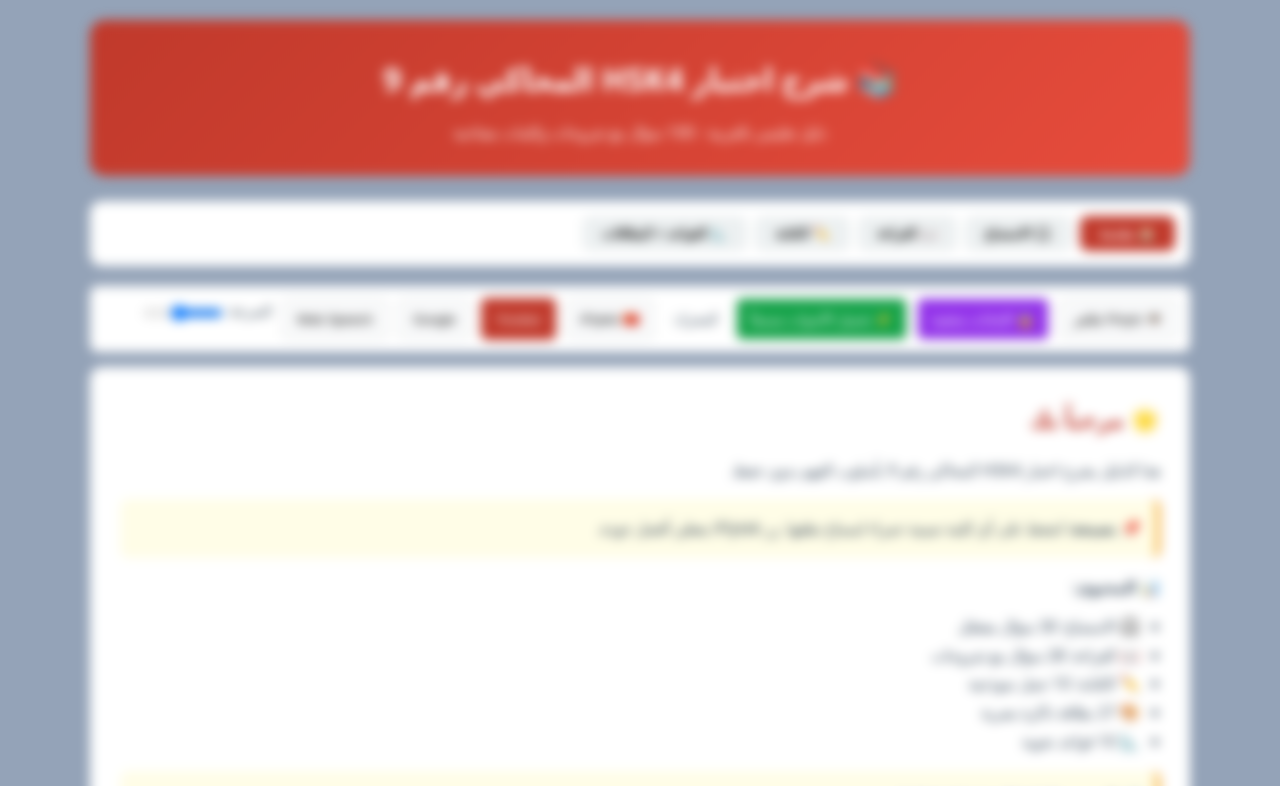
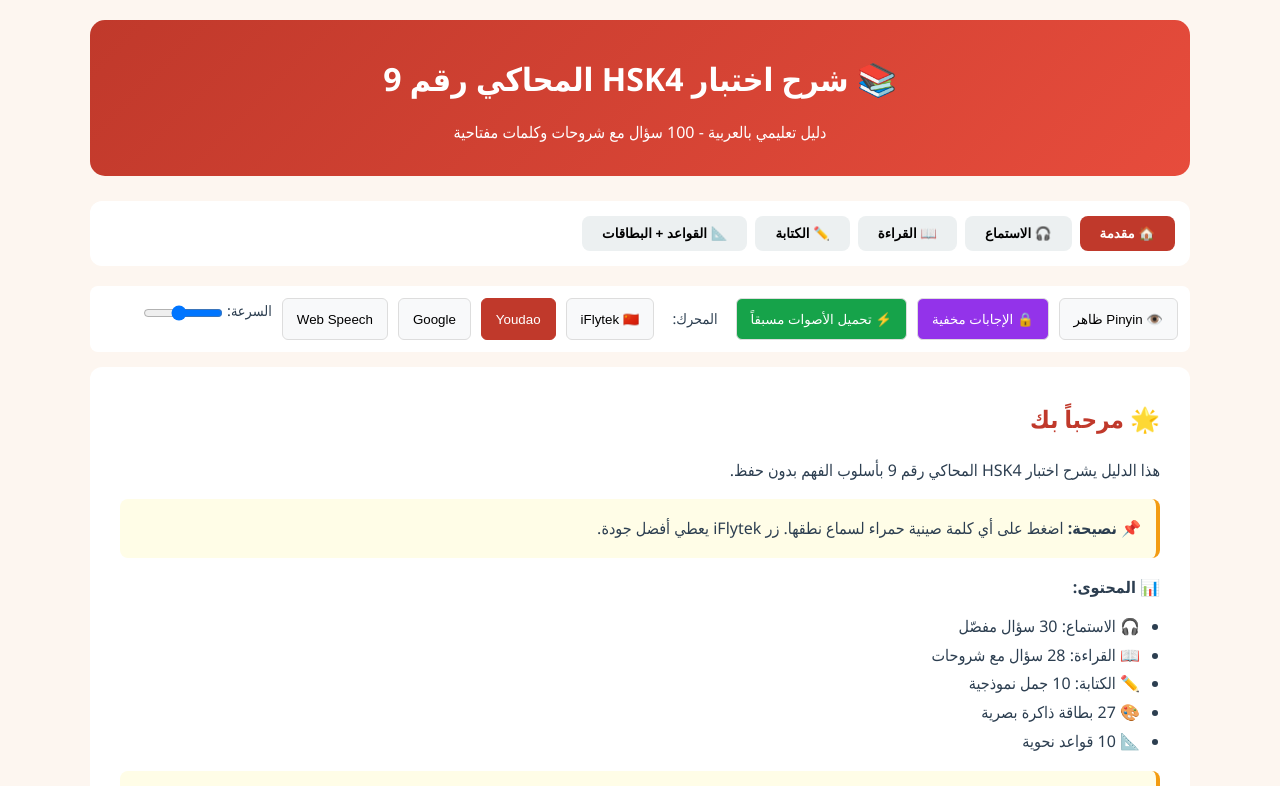
Before and after one commit to man072012/hsk4-tutorial, a plain HTML site: page mock9.html in a window 1280 px wide. Shown: the top 786 px of the page. Drawn offline with Linux system fonts and the light colour scheme.

Commit message:
Fix Mock 9 page-wide blur bug
- The CSS rule '.answer-hidden{filter:blur(6px)}' was matching body.answer-hidden
- This caused the entire page to be blurred when answer-hidden mode was active
- Fixed by making selector specific: 'span.answer.answer-hidden'
- Now only individual answer badges blur, not the whole page

```diff
--- a/mock9.html
+++ b/mock9.html
@@ -54,8 +54,8 @@ audio{direction:ltr}
 .answer-hidden .question:not(.revealed) .reveal-btn{background:#3498db}
 body:not(.answer-hidden) .reveal-btn{display:none}
 /* إخفاء الإجابات افتراضياً */
-.answer-hidden{filter:blur(6px);background:#94a3b8 !important;cursor:pointer;user-select:none;transition:0.3s}
-.answer-hidden:hover{filter:blur(3px)}
+span.answer.answer-hidden{filter:blur(6px);background:#94a3b8 !important;cursor:pointer;user-select:none;transition:0.3s;display:inline-block}
+span.answer.answer-hidden:hover{filter:blur(3px)}
 .answer-revealed{filter:none;cursor:default}
 .option-correct-hidden{background:#f8f9fa !important;border-right-color:#ddd !important;font-weight:normal !important}
 .option-correct-hidden::after{content:""}
```
